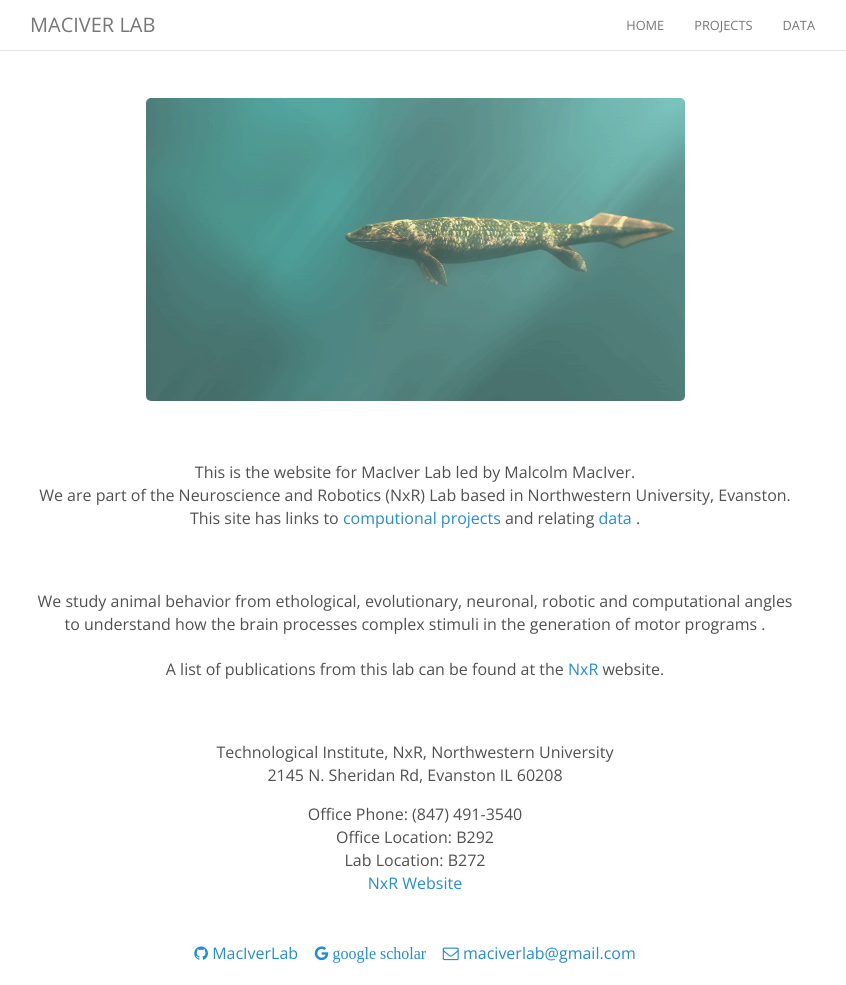
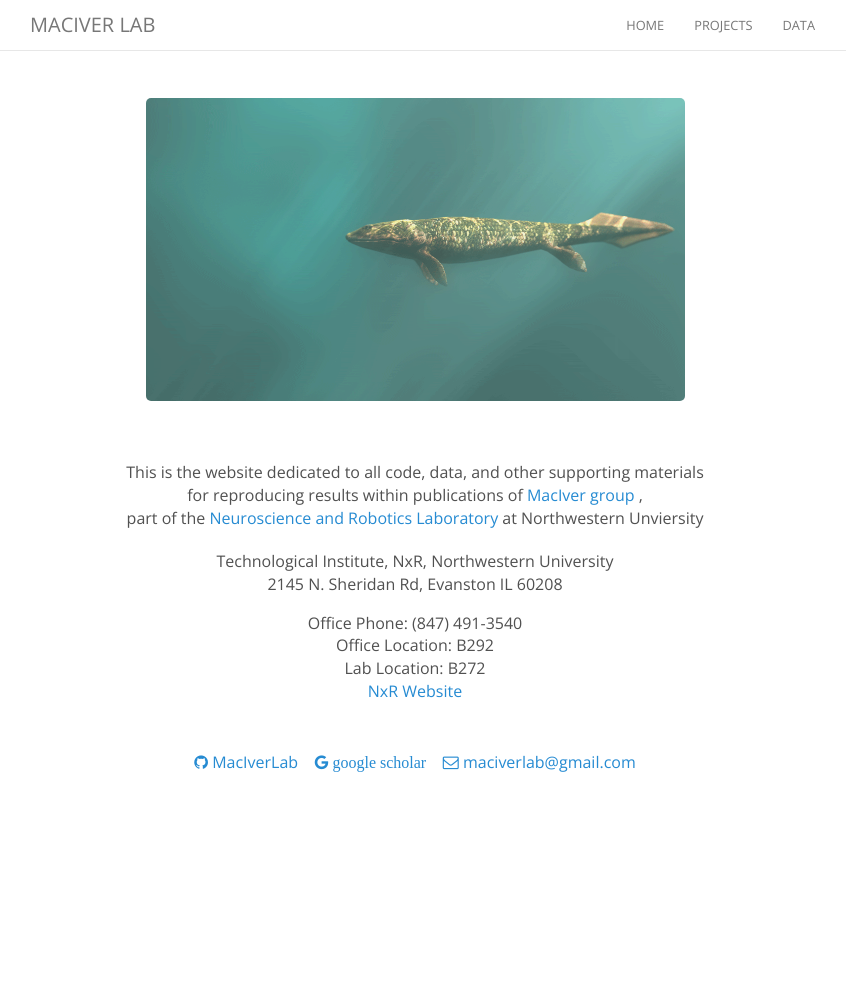
Before and after one commit to maciverlab/maciverlab.github.io, a Jekyll site: the page built from index.html, in a window 1280 px wide and 985 px high. Shown: the whole window, without its empty margins (225-1071 px from the left). Built offline with Jekyll 4.4.1, drawn with Linux system fonts in a browser that asks for light colours; nearby versions of some CDN libraries; comment, search, counter and statistics services are not loaded.

Commit message:
home page updated

```diff
--- a/index.html
+++ b/index.html
@@ -6,13 +6,10 @@ layout: default
     <header class="masthead text-center">
         <img class='img-responsive center-block' src="{{site.url}}/assets/panderichthys.gif" width="70%" height="70%" onmouseover="this.src='{{site.url}}/assets/tiktaalik.gif'" width="70%" height="70%" onmouseout="this.src='{{site.url}}/assets/panderichthys.gif'" width="70%" height="70%" />
      <br><br>
-      <p> This is the website for MacIver Lab led by Malcolm MacIver. <br>
-      We are part of the Neuroscience and Robotics (NxR) Lab based in Northwestern University, Evanston. <br>
-      This site has links to <a href="{{site.url}}/projects"> computional projects </a> and relating <a href="{{sit.url}}/data"> data </a>.</p> <br><br>
+      <p> This is the website dedicated to all code, data, and other supporting materials<br>
+      for reproducing results within publications of <a href = " http://nxr.northwestern.edu/people/malcolm-maciver"> MacIver group </a>,<br>
+      part of the <a href="http://nxr.northwestern.edu">Neuroscience and Robotics Laboratory</a> at Northwestern Unviersity</p>
 
-      <p> We study animal behavior from ethological, evolutionary, neuronal, robotic and computational angles <br>
-      to understand how the brain processes complex stimuli in the generation of motor programs . <br><br>
-      A list of publications from this lab can be found at the <a href="http://nxr.northwestern.edu/publications?f[search]=maciver"> NxR </a> website. </p> <br><br>
 
       <p>Technological Institute, NxR, Northwestern University<br>
         2145 N. Sheridan Rd, Evanston IL 60208
```
